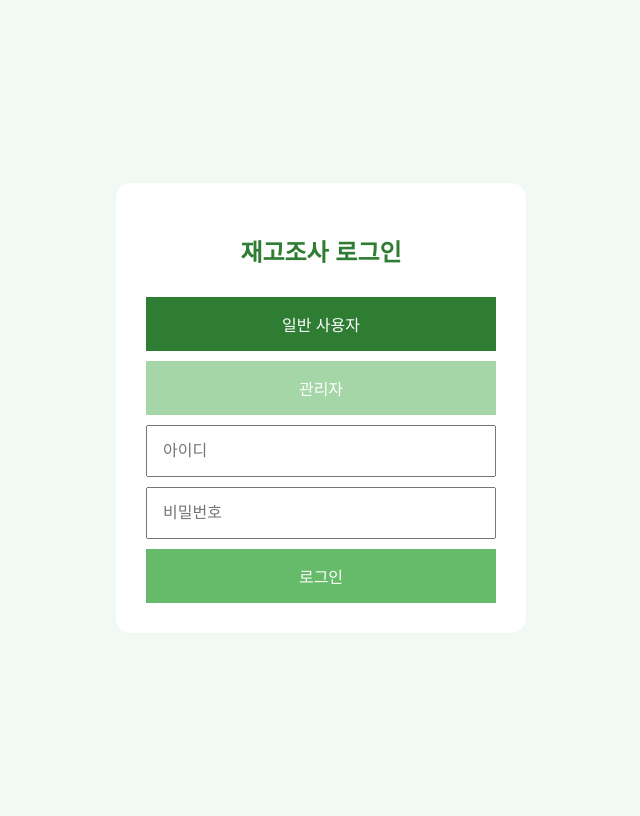
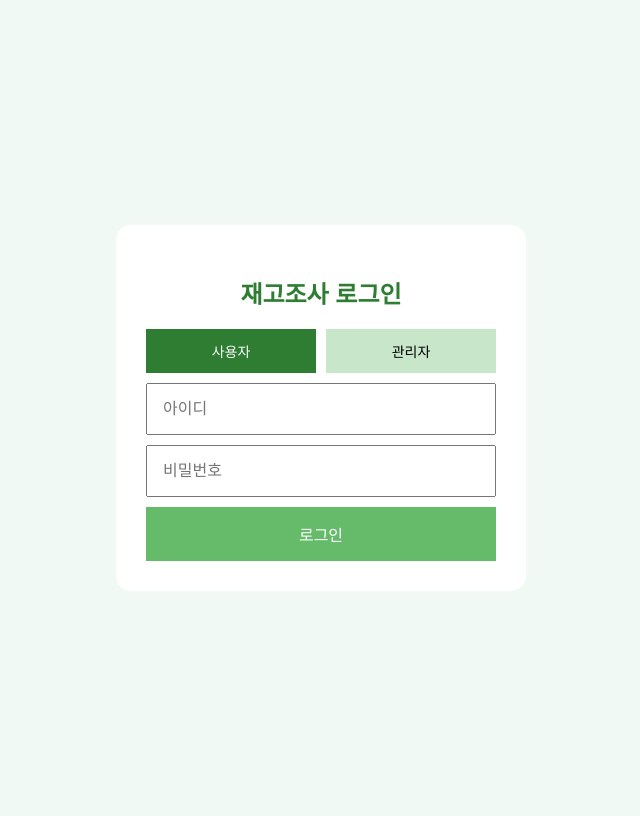
Before and after one commit to kkm25858992-ui/inventory-check-system, a Flask app: page /login in a window 1280 px wide. Shown: the whole page, without its empty margins (319-959 px from the left). Run offline with Flask 3, Linux system fonts and the light colour scheme.

Commit message:
Update login.html

```diff
--- a/templates/login.html
+++ b/templates/login.html
@@ -27,27 +27,44 @@ h2 {
     color:#2e7d32;
 }
 
-/* 🔥 핵심: 전부 동일하게 맞춤 */
-input, button {
+/* 🔥 입력창 따로 */
+input {
     width:100%;
     padding:15px;
     margin-top:10px;
     font-size:16px;
-    box-sizing:border-box; /* ← 이게 핵심 */
+    box-sizing:border-box;
 }
 
-button {
+/* 🔥 로그인 버튼 */
+.login-btn {
+    width:100%;
+    padding:15px;
+    margin-top:10px;
     background:#66bb6a;
     color:white;
     border:none;
+    font-size:16px;
+}
+
+/* 🔥 역할 선택 버튼 (예전 느낌 유지) */
+.role-container {
+    display:flex;
+    gap:10px;
+    margin-top:10px;
 }
 
 .role-btn {
-    background:#a5d6a7;
+    flex:1;
+    padding:12px;
+    background:#c8e6c9;
+    border:none;
+    font-size:14px;
 }
 
 .active {
     background:#2e7d32;
+    color:white;
 }
 </style>
 </head>
@@ -58,15 +75,18 @@ button {
 
     <h2 id="title">재고조사 로그인</h2>
 
-    <button type="button" class="role-btn active" onclick="setRole('user', this)">일반 사용자</button>
-    <button type="button" class="role-btn" onclick="setRole('admin', this)">관리자</button>
+    <!-- 🔥 역할 선택 (가로 정렬) -->
+    <div class="role-container">
+        <button type="button" class="role-btn active" onclick="setRole('user', this)">사용자</button>
+        <button type="button" class="role-btn" onclick="setRole('admin', this)">관리자</button>
+    </div>
 
     <input name="id" placeholder="아이디">
     <input name="pw" type="password" placeholder="비밀번호">
 
     <input type="hidden" name="role" id="role" value="user">
 
-    <button type="submit">로그인</button>
+    <button type="submit" class="login-btn">로그인</button>
 
 </form>
 
```
